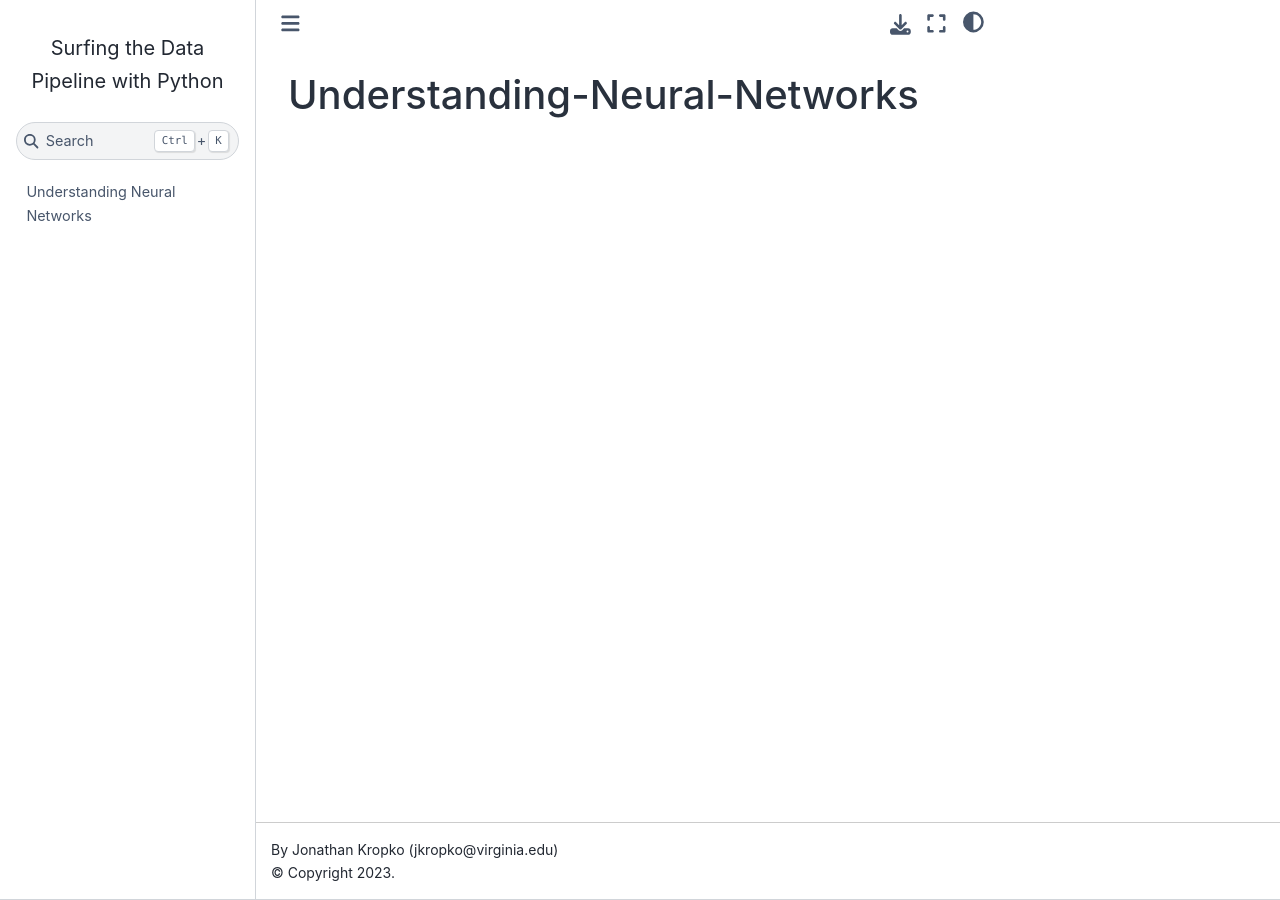
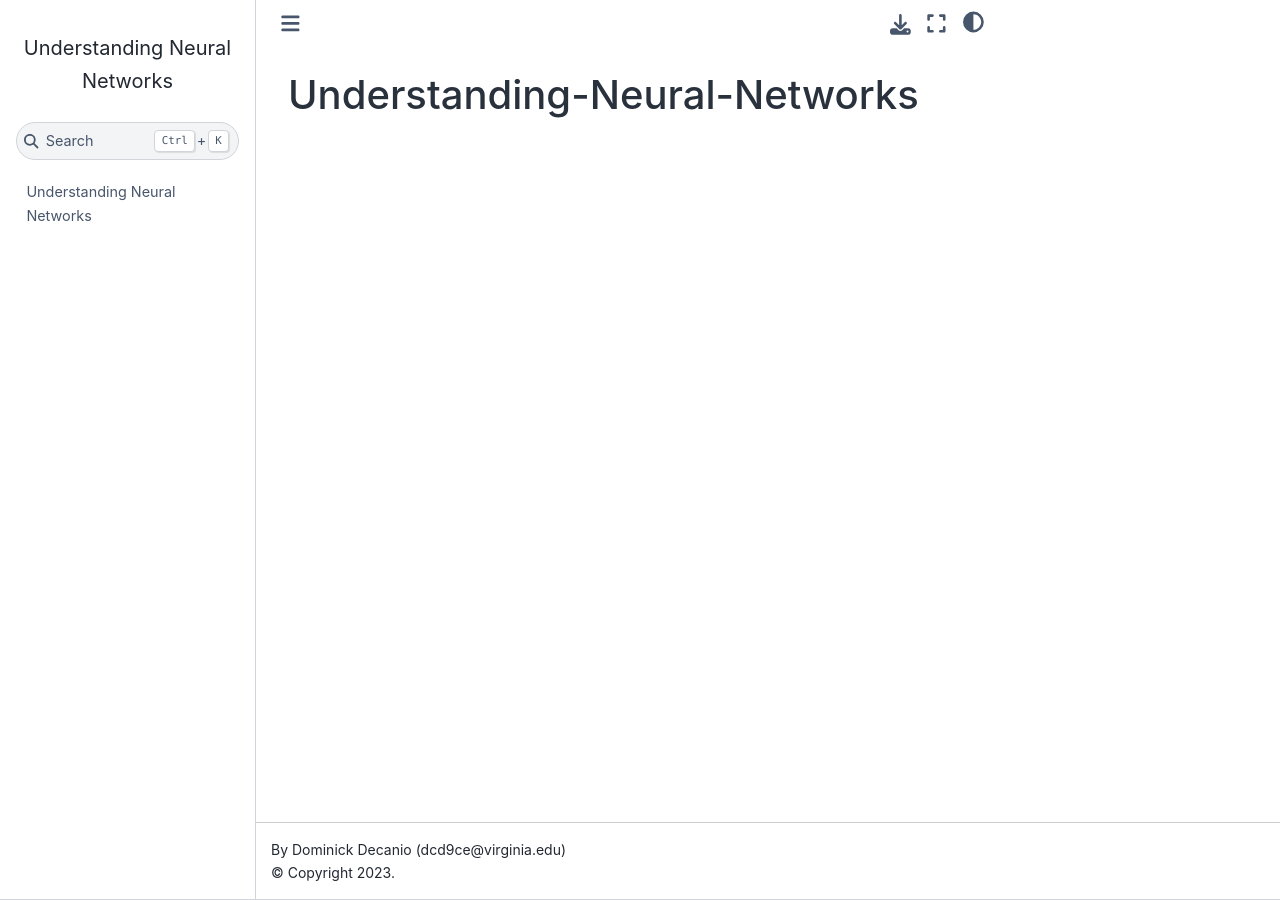
Before and after one commit to domdecanio/Understanding-Neural-Networks, a Jupyter Book: the page built from README.md, in a window 1280 px wide. Built offline with Jupyter Book 1.0.4 settings and Sphinx 7.4.7 and the Sphinx Book theme 1.1.4, drawn with Linux system fonts in a browser that asks for light colours.

Commit message:
update end of page copywrite

```diff
--- a/_config.yml
+++ b/_config.yml
@@ -1,7 +1,7 @@
 # Book settings
-title: Surfing the Data Pipeline with Python
-author: Jonathan Kropko (jkropko@virginia.edu)
-logo: surf.jpg
+title: Understanding Neural Networks
+author: Dominick Decanio (dcd9ce@virginia.edu)
+#logo: surf.jpg
 #repository:
 #  url: https://github.com/surfing-the-data-pipeline
 #  branch: main
```
